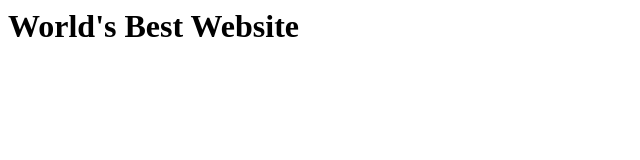
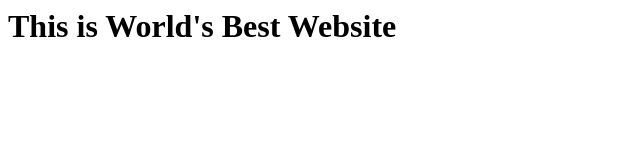
Before and after one commit to AttAditya/SST28-Batch-A, a plain HTML site: page index.html in a window 1280 px wide. Shown: the whole page, without its empty margins (0-640 px from the left). Drawn offline with Linux system fonts and the light colour scheme.

Commit message:
Update index.html

```diff
--- a/index.html
+++ b/index.html
@@ -4,7 +4,7 @@
   </head>
   <body>
     <h1>
-      World's Best Website
+      This is World's Best Website
     </h1>
   </body>
 </html>
```
